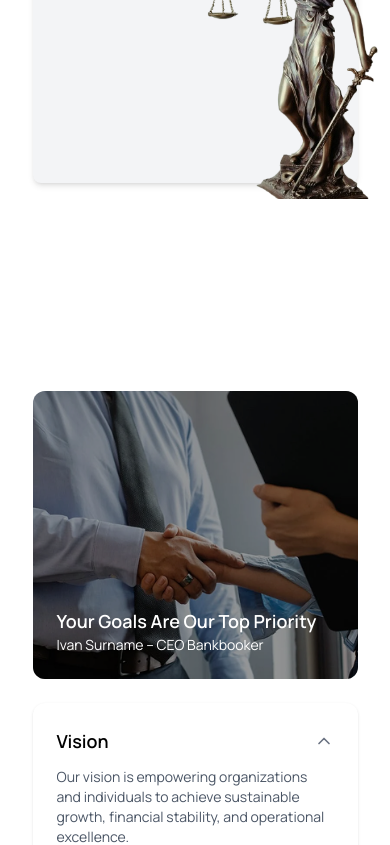
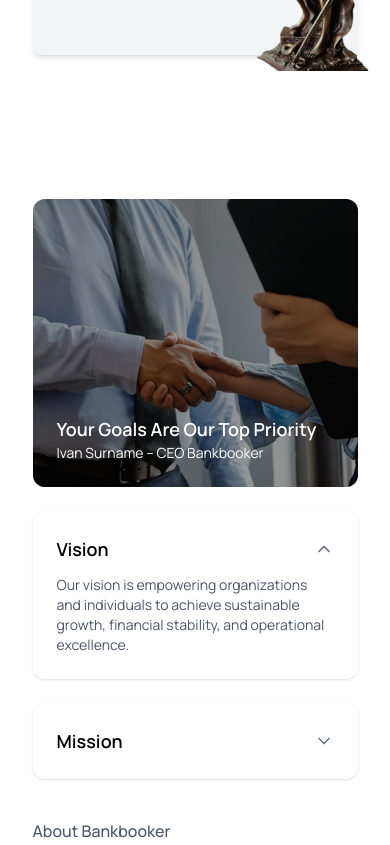
Before and after one commit to vnrnesia/bankbooker1, a Next.js app: page / in a window 390 px wide. Shown: the part 4280-5125 px from the top of the page. Built offline with nearby package versions, Linux system fonts and the light colour scheme.

Commit message:
mobile layout fixed

```diff
--- a/app/_components/Services.tsx
+++ b/app/_components/Services.tsx
@@ -33,7 +33,7 @@ const serviceItems = [
 
 const Services = () => {
     return (
-        <div className="container mx-auto max-w-10/12 py-20 pt-52 pb-36 font-[Manrope]">
+        <div className="container mx-auto max-w-10/12 py-20 md:pt-52 md:pb-36 font-[Manrope]">
             {/* Header */}
             <div className="flex flex-col md:flex-row justify-between items-center mb-12">
                 <div>
--- a/app/_components/VisionMision.tsx
+++ b/app/_components/VisionMision.tsx
@@ -66,7 +66,7 @@ const VisionMision = () => {
     };
 
     return (
-        <section className="max-w-10/12 mx-auto pt-16 pb-36 grid grid-cols-1 lg:grid-cols-2 gap-10 font-[Manrope]">
+        <section className="max-w-10/12 mx-auto pt-16 pb-16 md:pb-36 grid grid-cols-1 lg:grid-cols-2 gap-10 font-[Manrope]">
             {/* Sol Sütun: Görsel + Accordion */}
             <div className="space-y-6 order-1">
                 <div
```
